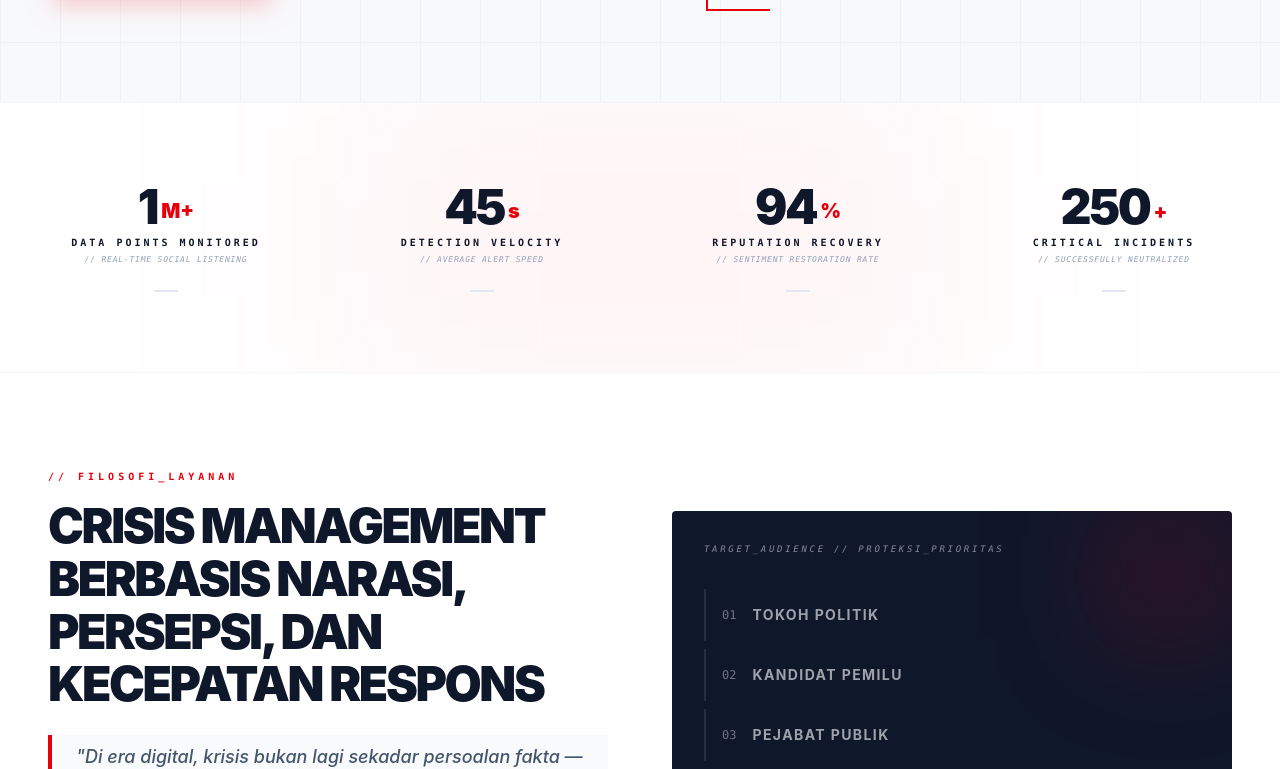
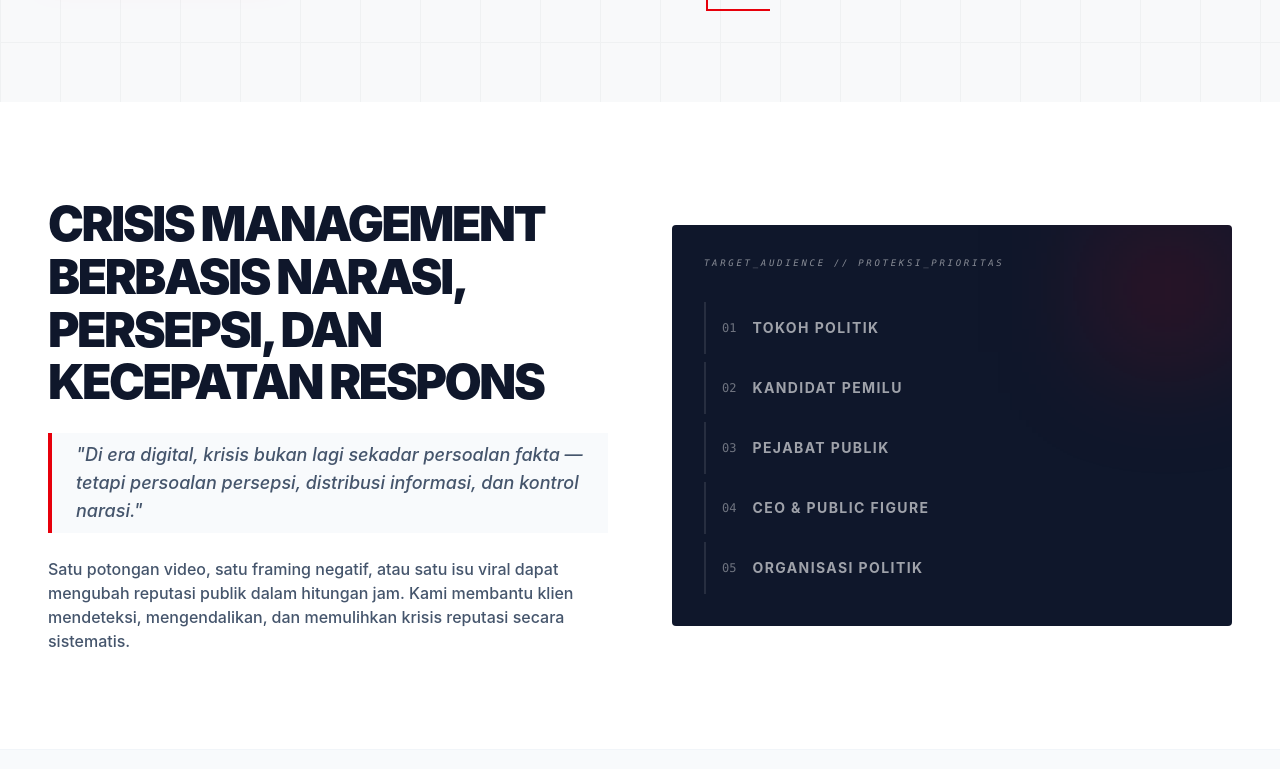
Before and after one commit to fjmahesa/crisis-management-web, a React (Vite) app: page / in a window 1280 px wide. Shown: the part 695-1464 px from the top of the page. Built offline with nearby package versions, Linux system fonts and the light colour scheme.

Commit message:
remove small text and update footer information

```diff
--- a/src/components/home/About.jsx
+++ b/src/components/home/About.jsx
@@ -24,7 +24,7 @@ export default function About() {
         <div className="grid grid-cols-1 lg:grid-cols-2 gap-12 md:gap-16 items-center">
 
           <motion.div initial="hidden" whileInView="visible" viewport={{ once: true }} variants={fadeIn}>
-            <h4 className="text-red-600 font-mono text-[10px] tracking-[0.4em] uppercase font-bold mb-4">// Filosofi_Layanan</h4>
+            {/* <h4 className="text-red-600 font-mono text-[10px] tracking-[0.4em] uppercase font-bold mb-4">// Filosofi_Layanan</h4> */}
             <h2 className="text-3xl md:text-5xl font-black text-slate-900 dark:text-white leading-[1.1] tracking-tighter uppercase mb-6">
               Crisis Management Berbasis Narasi, Persepsi, dan Kecepatan Respons
             </h2>
--- a/src/components/home/CTA.jsx
+++ b/src/components/home/CTA.jsx
@@ -23,9 +23,9 @@ export default function CTA() {
             </div>
           </div>
 
-          <h4 className="text-red-500 dark:text-red-200 font-mono text-[10px] tracking-[0.5em] uppercase font-bold mb-6 italic">
+          {/* <h4 className="text-red-500 dark:text-red-200 font-mono text-[10px] tracking-[0.5em] uppercase font-bold mb-6 italic">
             // Secure_Communication_Initiated
-          </h4>
+          </h4> */}
 
           <h2 className="text-3xl md:text-6xl font-black text-white uppercase tracking-tighter leading-[0.95] mb-8">
             Reputasi dibangun bertahun-tahun. <br />
--- a/src/components/home/DecisionMatrix.jsx
+++ b/src/components/home/DecisionMatrix.jsx
@@ -25,15 +25,15 @@ export default function DecisionMatrix() {
           viewport={{ once: true }}
           className="mb-16 text-left"
         >
-          <h4 className="text-red-600 font-mono text-[10px] tracking-[0.4em] uppercase font-bold mb-4 flex items-center gap-2">
+          {/* <h4 className="text-red-600 font-mono text-[10px] tracking-[0.4em] uppercase font-bold mb-4 flex items-center gap-2">
             <FaTable /> Intelligence_Matrix
-          </h4>
+          </h4> */}
           <h2 className="text-3xl md:text-5xl font-black text-slate-900 dark:text-white uppercase tracking-tighter">
-            Strategic <span className="text-red-600">Decision Matrix</span>
+            Strategic <span className="text-red-600">Respons Terukur Berdasarkan Tingkat Eskalasi</span>
           </h2>
-          <p className="mt-4 text-slate-500 dark:text-slate-500 font-mono text-[10px] uppercase tracking-[0.2em]">
+          {/* <p className="mt-4 text-slate-500 dark:text-slate-500 font-mono text-[10px] uppercase tracking-[0.2em]">
             Respons Terukur Berdasarkan Tingkat Eskalasi_
-          </p>
+          </p> */}
         </motion.div>
 
         {/* Desktop Table View */}
--- a/src/components/home/Hero.jsx
+++ b/src/components/home/Hero.jsx
@@ -45,7 +45,7 @@ export default function Hero() {
           className="text-left"
         >
           {/* Badge Status */}
-          <motion.div
+          {/* <motion.div
             variants={fadeIn("up")}
             className="inline-flex items-center gap-2 px-3 py-1 mb-6 border border-red-500/30 bg-red-500/5 rounded-full backdrop-blur-md"
           >
@@ -56,7 +56,7 @@ export default function Hero() {
             <span className="text-[10px] uppercase tracking-[0.2em] font-bold text-red-600 dark:text-red-500 font-mono">
               Intelligence Room // Aktif
             </span>
-          </motion.div>
+          </motion.div> */}
 
           <motion.h1
             variants={fadeIn("up")}
--- a/src/components/home/Problem.jsx
+++ b/src/components/home/Problem.jsx
@@ -38,9 +38,9 @@ export default function Problem() {
           viewport={{ once: true }}
           className="text-left md:text-center mb-12 md:mb-20"
         >
-          <h4 className="text-red-600 font-mono text-[9px] md:text-[10px] tracking-[0.4em] uppercase font-bold mb-4 flex md:justify-center items-center gap-2">
+          {/* <h4 className="text-red-600 font-mono text-[9px] md:text-[10px] tracking-[0.4em] uppercase font-bold mb-4 flex md:justify-center items-center gap-2">
             <FaExclamationTriangle className="animate-pulse" /> Ancaman_RealTime
-          </h4>
+          </h4> */}
           <h2 className="text-3xl md:text-5xl font-black text-slate-900 dark:text-white uppercase tracking-tighter leading-tight">
             Krisis Politik Digital Bergerak Real-Time
           </h2>
--- a/src/components/home/Statistik.jsx
+++ /dev/null
@@ -1,103 +0,0 @@
-import React, { useEffect, useState, useRef } from 'react';
-import { motion, useMotionValue, useSpring, useInView } from 'framer-motion';
-
-// Komponen Counter Kecil untuk Angka Berjalan
-function Counter({ value }) {
-  const ref = useRef(null);
-  const inView = useInView(ref, { once: true });
-  const motionValue = useMotionValue(0);
-  const springValue = useSpring(motionValue, {
-    damping: 30,
-    stiffness: 100,
-  });
-
-  useEffect(() => {
-    if (inView) {
-      motionValue.set(value);
-    }
-  }, [inView, value, motionValue]);
-
-  useEffect(() => {
-    return springValue.on("change", (latest) => {
-      if (ref.current) {
-        ref.current.textContent = Intl.NumberFormat("en-US").format(
-          latest.toFixed(0)
-        );
-      }
-    });
-  }, [springValue]);
-
-  return <span ref={ref} />;
-}
-
-export default function Statistik() {
-  // Metrik diperbarui agar relevan dengan Crisis Management & Intelligence
-  const stats = [
-    {
-      label: "DATA POINTS MONITORED",
-      value: 1.2,
-      suffix: "M+",
-      sub: "Real-time social listening"
-    },
-    {
-      label: "DETECTION VELOCITY",
-      value: 45,
-      suffix: "s",
-      sub: "Average alert speed"
-    },
-    {
-      label: "REPUTATION RECOVERY",
-      value: 94,
-      suffix: "%",
-      sub: "Sentiment restoration rate"
-    },
-    {
-      label: "CRITICAL INCIDENTS",
-      value: 250,
-      suffix: "+",
-      sub: "Successfully neutralized"
-    }
-  ];
-
-  return (
-    <section className="py-20 transition-colors duration-700 bg-white dark:bg-[#050505] border-y border-slate-100 dark:border-white/5 relative overflow-hidden">
-      {/* Background Subtle Glow */}
-      <div className="absolute top-1/2 left-1/2 -translate-x-1/2 -translate-y-1/2 w-[600px] h-[300px] bg-red-600/5 dark:bg-red-600/[0.02] blur-[120px] pointer-events-none" />
-
-      <div className="max-w-7xl mx-auto px-6 relative z-10">
-        <div className="grid grid-cols-2 lg:grid-cols-4 gap-12 lg:gap-8">
-          {stats.map((stat, i) => (
-            <motion.div
-              key={i}
-              initial={{ opacity: 0, y: 20 }}
-              whileInView={{ opacity: 1, y: 0 }}
-              viewport={{ once: true }}
-              transition={{ delay: i * 0.1 }}
-              className="text-center group cursor-default"
-            >
-              <div className="flex justify-center items-end gap-1 mb-1">
-                <span className="text-4xl md:text-5xl font-black text-slate-900 dark:text-white tracking-tighter transition-colors duration-500">
-                  <Counter value={stat.value} />
-                </span>
-                <span className="text-lg md:text-xl font-black text-red-600 mb-1 md:mb-1.5">
-                  {stat.suffix}
-                </span>
-              </div>
-
-              <p className="text-[9px] md:text-[10px] font-mono tracking-[0.3em] text-slate-900 dark:text-white font-bold uppercase mb-1">
-                {stat.label}
-              </p>
-
-              <p className="text-[8px] font-mono text-slate-400 dark:text-slate-600 uppercase tracking-widest italic">
-                // {stat.sub}
-              </p>
-
-              {/* Garis dekoratif dinamis */}
-              <div className="mt-6 w-6 h-[2px] bg-slate-200 dark:bg-white/10 mx-auto group-hover:w-12 group-hover:bg-red-600 transition-all duration-500" />
-            </motion.div>
-          ))}
-        </div>
-      </div>
-    </section>
-  );
-}
--- a/src/components/home/WhyChooseUs.jsx
+++ b/src/components/home/WhyChooseUs.jsx
@@ -37,13 +37,13 @@ export default function WhyChooseUs() {
 
         {/* Section Header */}
         <div className="mb-16">
-          <motion.h4
+          {/* <motion.h4
             initial={{ opacity: 0 }}
             whileInView={{ opacity: 1 }}
             className="text-red-600 font-mono text-[10px] tracking-[0.4em] uppercase font-bold mb-4"
           >
             Core_Advantages
-          </motion.h4>
+          </motion.h4> */}
           <motion.h2
             initial={{ opacity: 0, y: 20 }}
             whileInView={{ opacity: 1, y: 0 }}
--- a/src/pages/Home.jsx
+++ b/src/pages/Home.jsx
@@ -1,6 +1,5 @@
 import React from 'react';
 import { useTheme } from '../context/ThemeContext';
-import Statistik from '../components/home/Statistik';
 import Hero from '../components/home/Hero';
 import Layanan from '../components/home/Layanan';
 // import Insights from '../components/home/Insights';
@@ -18,9 +17,6 @@ export default function Home() {
   return (
     <main className="bg-[var(--color-light-bg)] dark:bg-[var(--color-dark-bg)] text-slate-900 dark:text-white transition-colors duration-700 min-h-screen">
       <Hero />
-      <div className="bg-slate-100/50 dark:bg-transparent">
-        <Statistik />
-      </div>
 
       <About />
       <Problem />
```
Also changed, not shown: src/components/Footer.jsx (+18 -17 lines), src/components/home/Framework.jsx (+6 -6 lines), src/components/home/Layanan.jsx (+4 -4 lines).
